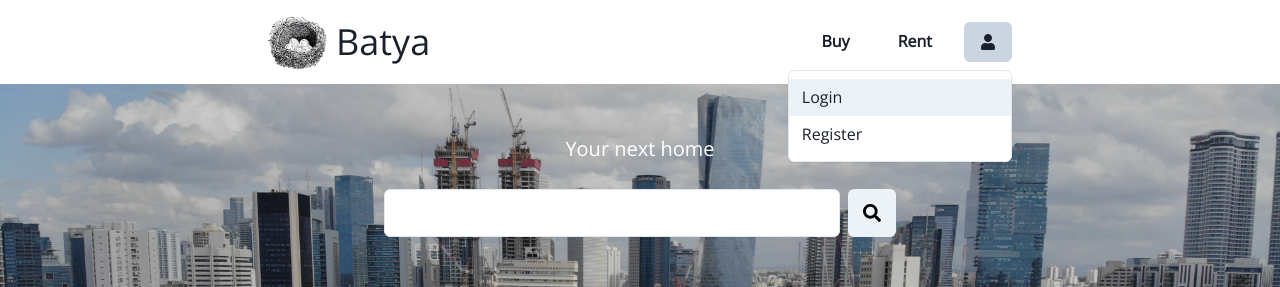
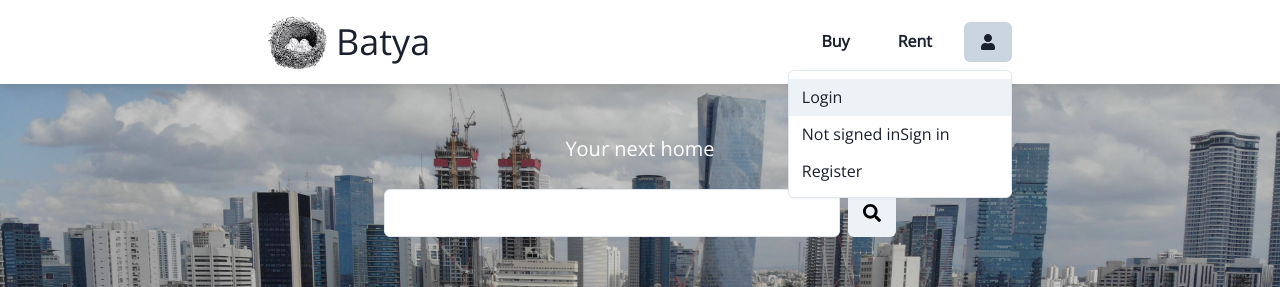
Before and after one commit to idanama/batya, a Next.js app: page / in a window 1280 px wide. Both pictures are taken after a click on the button 988 px from the left and 42 px from the top of the page. Shown: the top 287 px of the page. Built offline with nearby package versions, Linux system fonts and the light colour scheme; no server answers.

Commit message:
completed sign in process using authjs

```diff
--- a/components/Navbar.jsx
+++ b/components/Navbar.jsx
@@ -10,27 +10,33 @@ import {
   MenuButton,
   MenuList,
   MenuItem,
-  useModal,
   useDisclosure,
 } from '@chakra-ui/react';
 import { FaUser } from 'react-icons/fa';
 import Image from 'next/image';
 import Link from 'next/link';
+import { useSession } from 'next-auth/client';
 
 import CustomModal from './Modal';
-import { LoginArea } from './Signin';
-import { SignUpArea } from './Signup';
-import Auth from './Auth';
+// import { LoginArea } from './Signin';
+// import { SignUpArea } from './Signup';
+// import Auth from './Auth';
+import auth from '../pages/auth';
+import Auth from '../pages/auth';
 
 export default function Navbar() {
   const { isOpen, onOpen, onClose } = useDisclosure();
+
   const [isSignin, setIsSignin] = useState(true);
   function modalHandler(signInstate) {
     setIsSignin(signInstate);
     onOpen();
   }
+
+  const [session, loading] = useSession();
+
   return (
-    <nav>
+    <nav style={{ zIndex: 50 }}>
       <Box shadow="lg" bg="white" width="full">
         <Container
           maxW="3xl"
@@ -41,6 +47,7 @@ export default function Navbar() {
           flexDir="row"
         >
           <Flex flexDir="row" alignItems="center">
+            {session && <span> Signed in as {session.user.email} </span>}
             <Image src="/birds-nest-logo.jpg" width="60" height="60" alt="Batya logo" />
             <Text ml="2" fontSize="4xl">
               <span>Batya</span>
@@ -57,13 +64,16 @@ export default function Navbar() {
                 Rent
               </Button>
             </Link>
-            <Menu placement="bottom-end">
+            <Menu style={{ zIndex: '50' }} placement="bottom-end">
               <MenuButton as={Button} id="mnuUser">
                 <FaUser id="mnuUserIcon" />
               </MenuButton>
-              <MenuList>
+              <MenuList style={{ zIndex: '50' }}>
                 <MenuItem id="mnuLogin" onClick={() => modalHandler(true)}>
                   Login
+                </MenuItem>
+                <MenuItem>
+                  <Auth session={session} />
                 </MenuItem>
                 <MenuItem id="mnuSignup" onClick={() => modalHandler(false)}>
                   Register
@@ -74,7 +84,7 @@ export default function Navbar() {
         </Container>
       </Box>
       <CustomModal isOpen={isOpen} onClose={onClose}>
-        {isSignin ? (
+        {/* {isSignin ? (
           <Auth>
             <LoginArea />{' '}
           </Auth>
@@ -82,7 +92,7 @@ export default function Navbar() {
           <Auth>
             <SignUpArea />
           </Auth>
-        )}
+        )} */}
       </CustomModal>
     </nav>
   );
--- a/pages/auth.js
+++ b/pages/auth.js
@@ -1,23 +1,38 @@
 import React from 'react';
 import { signIn, signOut, useSession } from 'next-auth/client';
 
-export default function Auth() {
-  const [session, loading] = useSession();
+export default function Auth(props) {
+  // const [session, loading] = useSession();
+  const session = props.session;
 
-  return (
-    <>
-      {!session && (
-        <>
-          Not signed in <br />
-          <button onClick={signIn}>Sign in</button>
-        </>
-      )}
-      {session && (
-        <>
-          Signed in as {session.user.email} <br />
-          <button onClick={signOut}>Sign out</button>
-        </>
-      )}
-    </>
-  );
+  if (!session) {
+    return (
+      <>
+        Not signed in <br />
+        <span onClick={signIn}>Sign in</span>
+      </>
+    );
+  } else {
+    return (
+      <>
+        <span onClick={signOut}>Sign out</span>
+      </>
+    );
+  }
+  // return (
+  //   <>
+  //     {!session && (
+  //       <>
+  //         Not signed in <br />
+  //         <button onClick={signIn}>Sign in</button>
+  //       </>
+  //     )}
+  //     {session && (
+  //       <>
+  //         Signed in as {session.user.email} <br />
+  //         <button onClick={signOut}>Sign out</button>
+  //       </>
+  //     )}
+  //   </>
+  // );
 }
--- a/pages/index.js
+++ b/pages/index.js
@@ -26,8 +26,8 @@ export default function Home() {
           w="full"
           flexDir="column"
           centerContent
-          zIndex="10"
           position="absolute"
+          zIndex="0"
           left="50%"
           transform="translateX(-50%)"
           color="white"
@@ -40,7 +40,13 @@ export default function Home() {
             <IconButton aria-label="find" icon={<FaSearch />} size="lg" ml="2" />
           </FormControl>
         </Container>
-        <Image src="/res/tel-aviv.jpg" layout="fill" objectFit="cover" className="filter-hero" />
+        <Image
+          style={{ zIndex: '-1' }}
+          src="/res/tel-aviv.jpg"
+          layout="fill"
+          objectFit="cover"
+          className="filter-hero"
+        />
       </Box>
       <Container maxW="3xl" w="full" pt={4}>
         <Text fontSize="xl">Latest listings</Text>
@@ -68,7 +74,6 @@ export default function Home() {
           </Button>
         </Grid>
       </Container>
-      <Auth />
     </div>
   );
 }
```
Also changed, not shown: components/Modal.jsx (+3 -4 lines), pages/api/auth/[...nextauth].js (+32 -13 lines).
